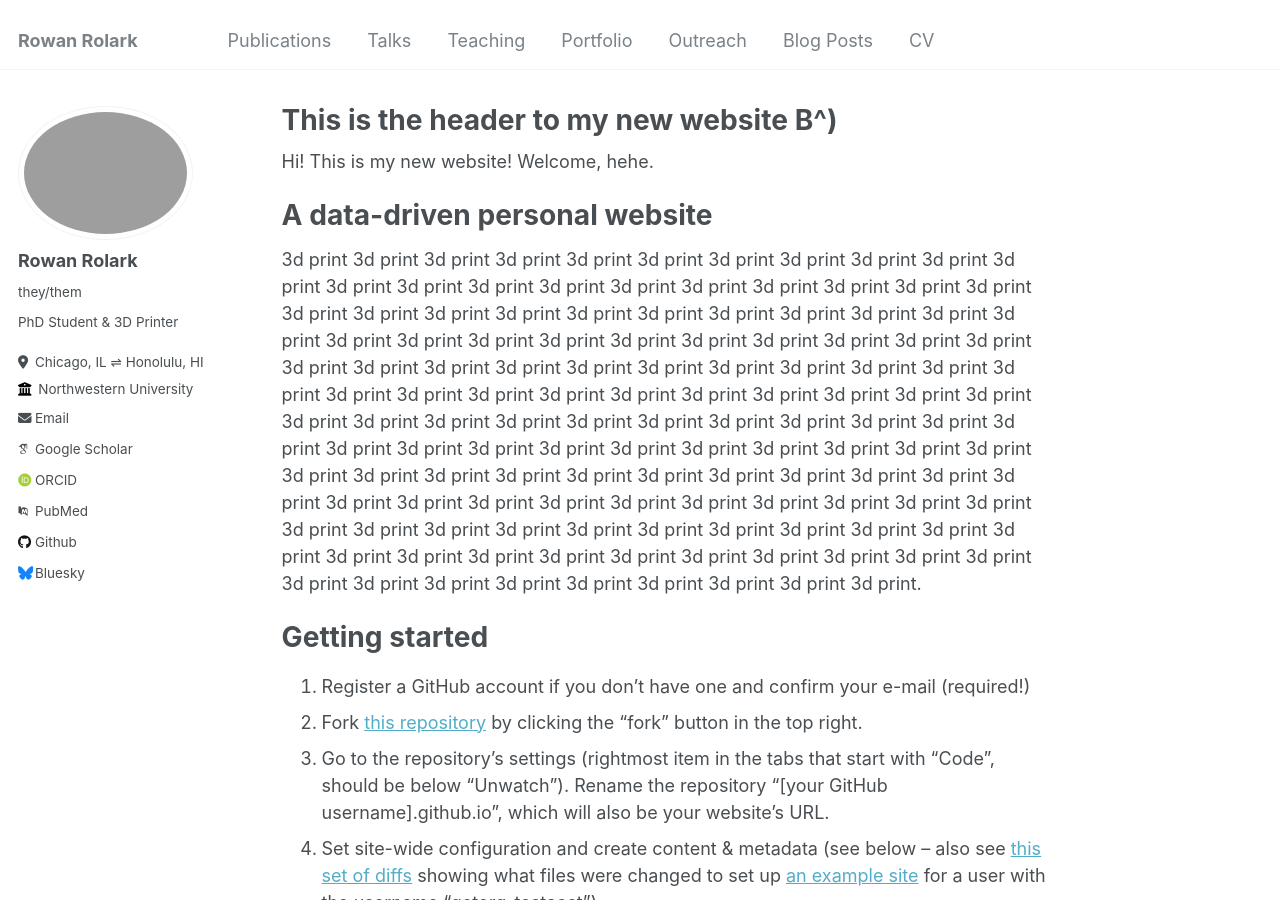
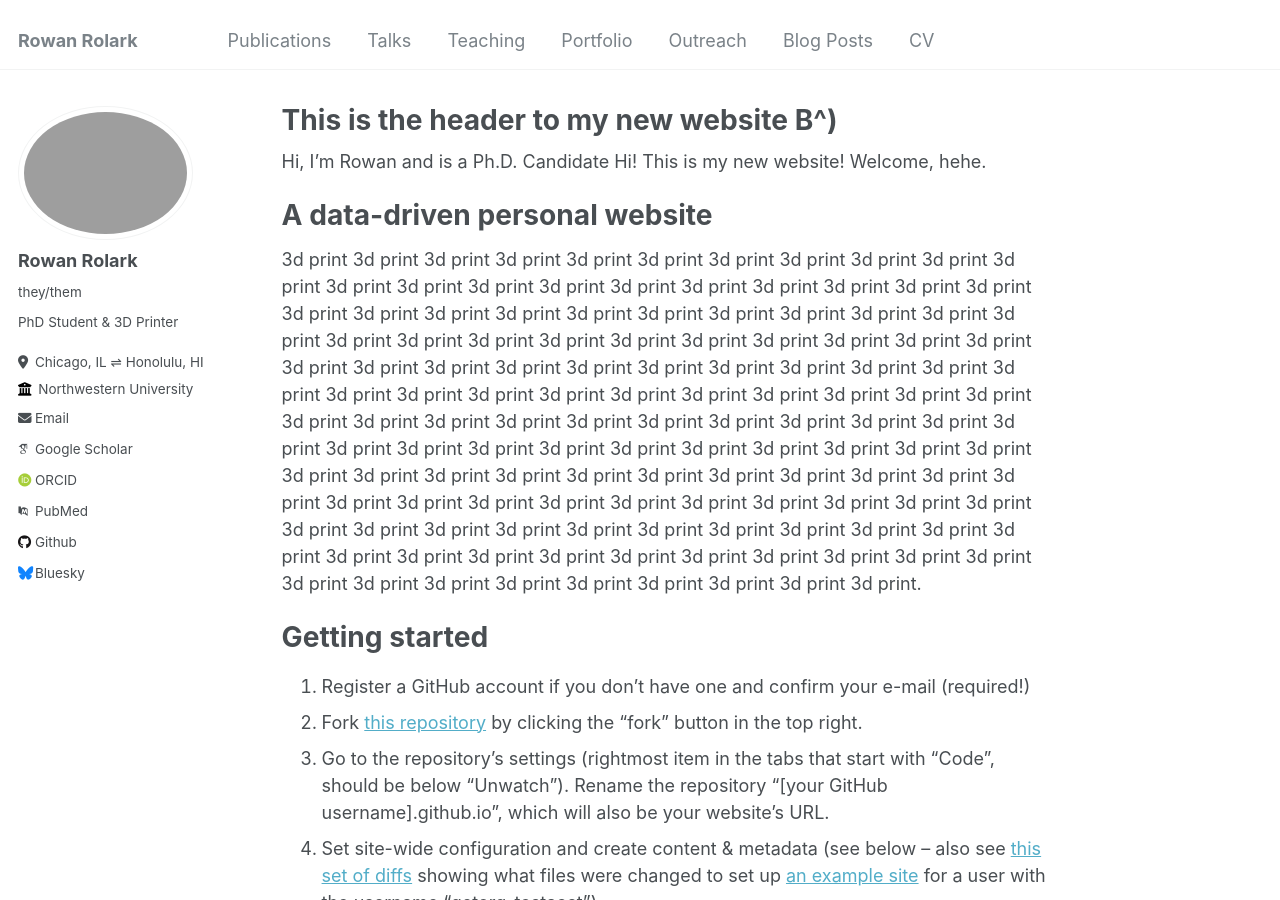
Before and after one commit to rrolark/rrolark.github.io, a Jekyll site: the page built from _pages/about.md, in a window 1280 px wide and 900 px high. Built offline with Jekyll 4.4.1, drawn with Linux system fonts in a browser that asks for light colours; some web fonts are replaced.

```diff
--- a/_pages/about.md
+++ b/_pages/about.md
@@ -7,7 +7,7 @@ redirect_from:
   - /about.html
 ---
 
-Hi! This is my new website! Welcome, hehe.
+Hi, I'm Rowan and  is a Ph.D. Candidate Hi! This is my new website! Welcome, hehe.
 
 A data-driven personal website
 ======
```
